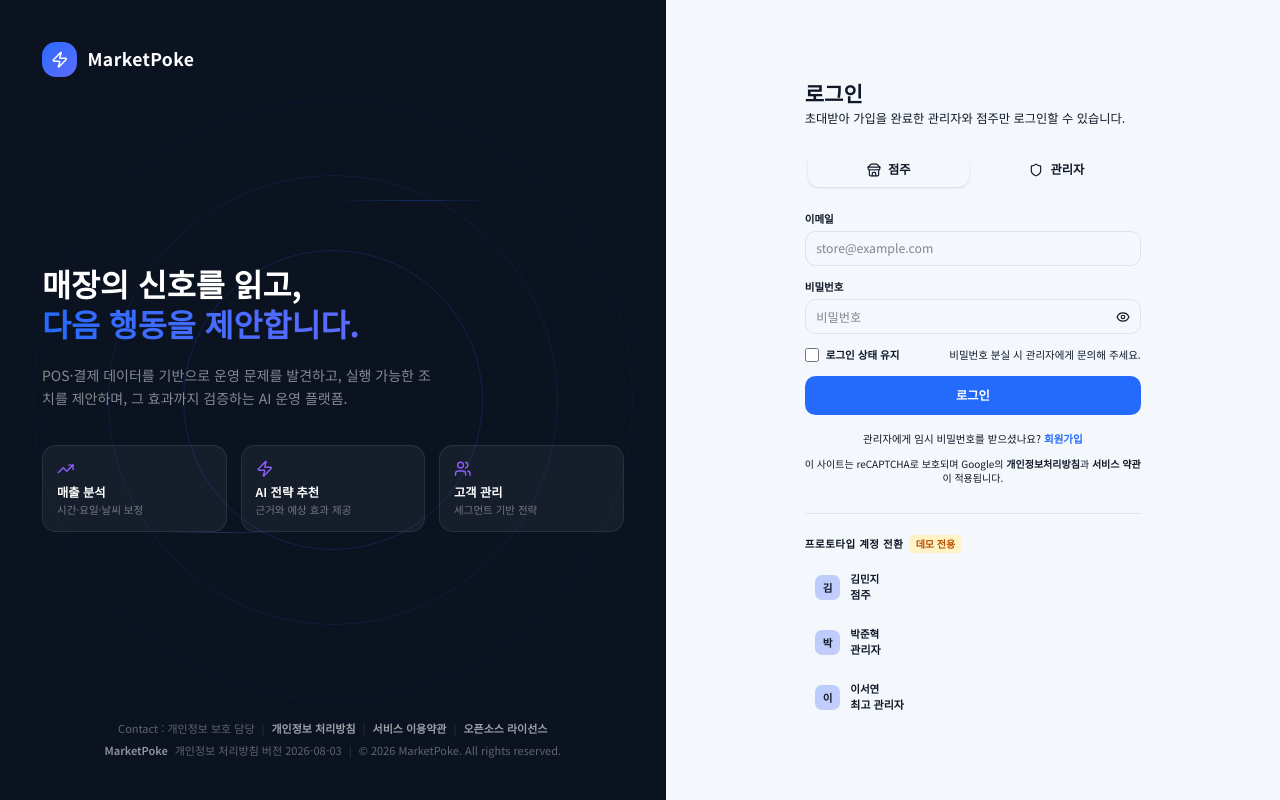
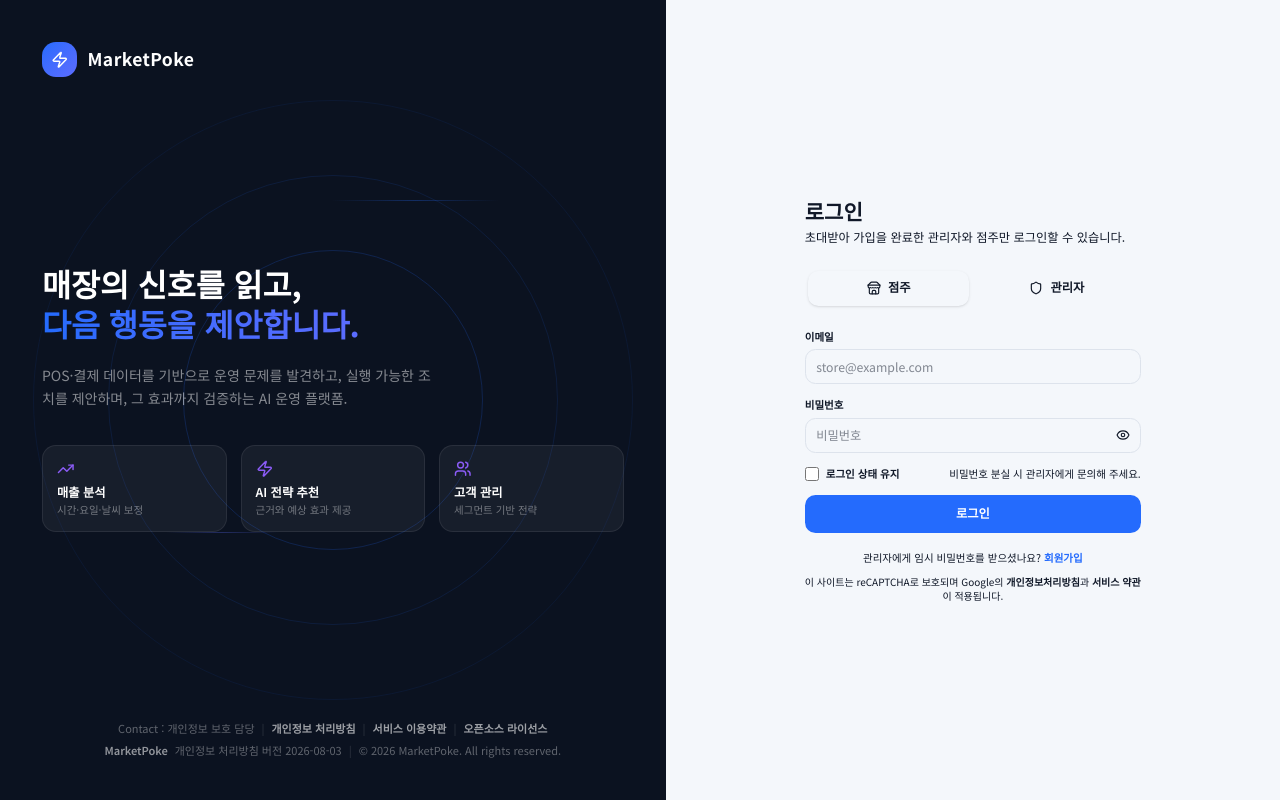
Before and after one commit to AIVLE-07-20-big-project/BP20-FE, a React (Vite) app: page /login in a window 1280 px wide. Built offline with nearby package versions, Linux system fonts and the light colour scheme; no server answers.

Commit message:
refactor: 로그인 페이지에서 데모 계정 전환 UI 제거

```diff
--- a/src/pages/auth/LoginPage.tsx
+++ b/src/pages/auth/LoginPage.tsx
@@ -8,7 +8,6 @@ import {
   executeRecaptcha,
   initializeRecaptcha,
 } from "../../features/auth/lib/recaptchaV3";
-import { DEMO_USERS } from "../../mocks";
 import { RECAPTCHA_SITE_KEY } from "../../shared/config/runtimeEnv";
 import { AuthLayout } from "./components/AuthLayout";
 import { PasswordField } from "./components/PasswordField";
@@ -20,7 +19,7 @@ export function LoginPage() {
   const [remember, setRemember] = useState(false);
   const [loading, setLoading] = useState(false);
   const [error, setError] = useState("");
-  const { login, switchDemo } = useAuth();
+  const { login } = useAuth();
   const navigate = useNavigate();
 
   useEffect(() => {
@@ -57,14 +56,6 @@ export function LoginPage() {
       return;
     }
     setError(result.error ?? "로그인에 실패했습니다.");
-  };
-
-  const demoLogin = (userId: string) => {
-    switchDemo(userId);
-    const demoUser = DEMO_USERS.find((user) => user.id === userId);
-    if (demoUser) {
-      navigate(demoUser.role === "STORE_OWNER" ? "/store" : "/admin");
-    }
   };
 
   return (
@@ -180,41 +171,6 @@ export function LoginPage() {
           이 적용됩니다.
         </p>
       )}
-
-      <div className="mt-8 border-t border-border pt-6">
-        <div className="mb-3 flex items-center gap-2">
-          <span className="text-xs font-bold uppercase tracking-wider text-muted-foreground/60">
-            프로토타입 계정 전환
-          </span>
-          <span className="rounded bg-amber-100 px-1.5 py-0.5 text-[10px] font-semibold text-amber-700">
-            데모 전용
-          </span>
-        </div>
-        <div className="space-y-2">
-          {DEMO_USERS.map((demoUser) => (
-            <button
-              key={demoUser.id}
-              type="button"
-              onClick={() => demoLogin(demoUser.id)}
-              className="flex w-full items-center gap-3 rounded-xl bg-muted px-3 py-2.5 text-left transition-colors hover:bg-muted-foreground/10"
-            >
-              <div className="flex h-7 w-7 items-center justify-center rounded-lg bg-gradient-to-br from-[#246BFD]/30 to-[#5B6CFF]/30 text-xs font-bold text-foreground">
-                {demoUser.name[0]}
-              </div>
-              <div className="min-w-0">
-                <div className="text-xs font-semibold text-foreground">{demoUser.name}</div>
-                <div className="text-[11px] text-muted-foreground">
-                  {demoUser.role === "STORE_OWNER"
-                    ? "점주"
-                    : demoUser.role === "SUPER_ADMIN"
-                      ? "최고 관리자"
-                      : "관리자"}
-                </div>
-              </div>
-            </button>
-          ))}
-        </div>
-      </div>
     </AuthLayout>
   );
 }
```
